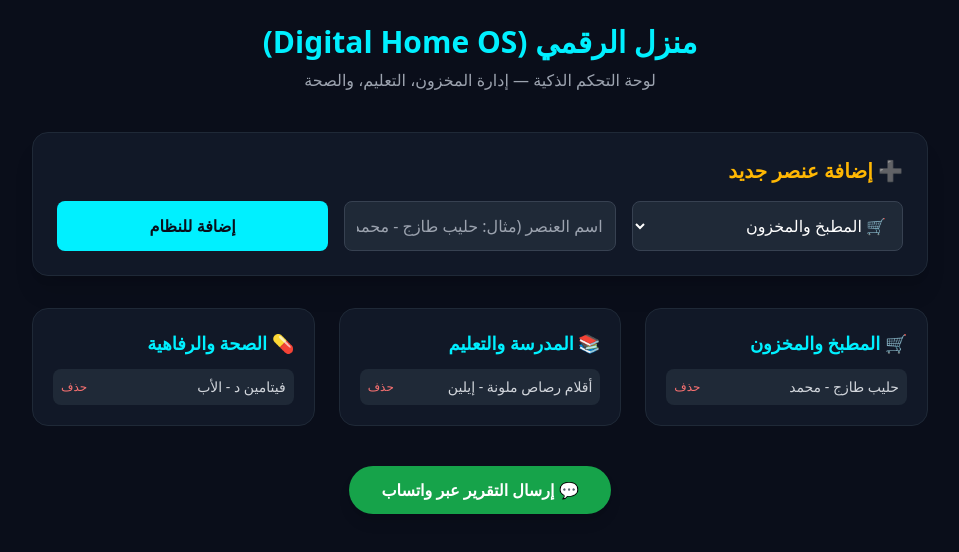
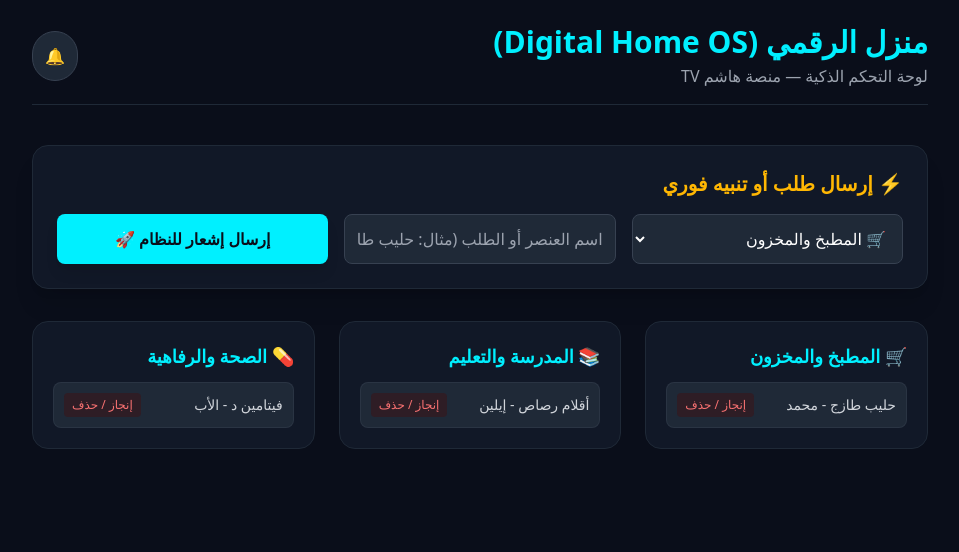
Before and after one commit to hashmmohmed466-wq/digital-home-os, a plain HTML site: page index.html in a window 1280 px wide. Shown: the whole page, without its empty margins (160-1119 px from the left). Drawn offline with nearby package versions, Linux system fonts and the light colour scheme.

Commit message:
Refactor header and notification functionality

```diff
--- a/index.html
+++ b/index.html
@@ -21,33 +21,36 @@
 </head>
 <body class="bg-darkBg text-white font-sans min-h-screen p-6">
     <div class="max-w-4xl mx-auto">
-        <header class="text-center mb-10">
-            <h1 class="text-3xl font-bold text-cyanAccent mb-2">منزل الرقمي (Digital Home OS)</h1>
-            <p class="text-gray-400">لوحة التحكم الذكية — إدارة المخزون، التعليم، والصحة</p>
+        <header class="flex justify-between items-center mb-10 border-b border-gray-800 pb-4">
+            <div>
+                <h1 class="text-3xl font-bold text-cyanAccent mb-1">منزل الرقمي (Digital Home OS)</h1>
+                <p class="text-gray-400">لوحة التحكم الذكية — منصة هاشم TV</p>
+            </div>
+            <!-- زر الإشعارات الحية مع عداد التنبيهات -->
+            <div class="relative">
+                <button onclick="toggleNotifications()" class="bg-gray-800 border border-gray-700 p-3 rounded-full hover:bg-gray-700 transition relative">
+                    🔔
+                    <span id="notificationBadge" class="absolute -top-1 -right-1 bg-red-500 text-white text-xs font-bold w-5 h-5 rounded-full flex items-center justify-center hidden">0</span>
+                </button>
+            </div>
         </header>
 
-        <!-- صندوق الإشعارات الفورية -->
-        <div id="notificationBanner" class="hidden bg-cyanAccent text-darkBg px-4 py-3 rounded-xl font-bold mb-6 flex justify-between items-center shadow-lg transition-all duration-300">
-            <span id="notificationText">🔔 تنبيه: تم إضافة عناصر جديدة تتطلب مراجعتك!</span>
-            <button onclick="dismissNotification()" class="text-darkBg font-extrabold text-sm bg-white bg-opacity-50 px-2 py-1 rounded hover:bg-opacity-80">تجاهل</button>
-        </div>
-
-        <!-- لوحة الإدخال السريع -->
+        <!-- لوحة الإدخال السريع مع الإرسال الفوري -->
         <div class="bg-gray-900 border border-gray-800 p-6 rounded-2xl shadow-xl mb-8">
-            <h2 class="text-xl font-semibold text-goldAccent mb-4">➕ إضافة عنصر جديد</h2>
+            <h2 class="text-xl font-semibold text-goldAccent mb-4">⚡ إرسال طلب أو تنبيه فوري</h2>
             <form id="itemForm" class="grid grid-cols-1 md:grid-cols-3 gap-4">
                 <select id="itemCategory" class="bg-gray-800 border border-gray-700 rounded-lg p-3 text-white focus:border-cyanAccent outline-none">
                     <option value="المطبخ والمخزون">🛒 المطبخ والمخزون</option>
                     <option value="المدرسة والتعليم">📚 المدرسة والتعليم</option>
                     <option value="الصحة والرفاهية">💊 الصحة والرفاهية</option>
                 </select>
-                <input type="text" id="itemName" placeholder="اسم العنصر (مثال: حليب طازج - محمد)" required class="bg-gray-800 border border-gray-700 rounded-lg p-3 text-white focus:border-cyanAccent outline-none">
-                <button type="submit" class="bg-cyanAccent text-darkBg font-bold py-3 px-6 rounded-lg hover:bg-opacity-90 transition">إضافة للنظام</button>
+                <input type="text" id="itemName" placeholder="اسم العنصر أو الطلب (مثال: حليب طازج)" required class="bg-gray-800 border border-gray-700 rounded-lg p-3 text-white focus:border-cyanAccent outline-none">
+                <button type="submit" class="bg-cyanAccent text-darkBg font-bold py-3 px-6 rounded-lg hover:bg-opacity-90 transition shadow-lg">إرسال إشعار للنظام 🚀</button>
             </form>
         </div>
 
         <!-- الأقسام الرئيسية -->
-        <div class="grid grid-cols-1 md:grid-cols-3 gap-6" id="dashboardContainer">
+        <div class="grid grid-cols-1 md:grid-cols-3 gap-6">
             <!-- قسم المطبخ -->
             <div class="bg-gray-900 border border-gray-800 p-5 rounded-2xl">
                 <h3 class="text-lg font-bold text-cyanAccent mb-3">🛒 المطبخ والمخزون</h3>
@@ -64,23 +67,28 @@
                 <ul id="list_health" class="space-y-2 text-gray-300 text-sm"></ul>
             </div>
         </div>
-
-        <!-- زر تواصل واتساب السريع -->
-        <div class="mt-10 text-center">
-            <a href="https://wa.me/249998040864?text=مرحباً%20منصة%20هاشم%20TV،%20تم%20تحديث%20قوائم%20المنزل%20الرقمي" target="_blank" class="inline-block bg-green-600 text-white font-bold py-3 px-8 rounded-full shadow-lg hover:bg-green-500 transition">
-                💬 إرسال التقرير عبر واتساب
-            </a>
-        </div>
     </div>
 
     <script>
         const form = document.getElementById('itemForm');
-        const notificationBanner = document.getElementById('notificationBanner');
+        const badge = document.getElementById('notificationBadge');
+
         let items = JSON.parse(localStorage.getItem('home_os_items')) || [
             {category: 'المطبخ والمخزون', name: 'حليب طازج - محمد'},
-            {category: 'المدرسة والتعليم', name: 'أقلام رصاص ملونة - إيلين'},
+            {category: 'المدرسة والتعليم', name: 'أقلام رصاص - إيلين'},
             {category: 'الصحة والرفاهية', name: 'فيتامين د - الأب'}
         ];
+
+        let unreadCount = parseInt(localStorage.getItem('home_os_unread')) || 0;
+
+        function updateBadge() {
+            if (unreadCount > 0) {
+                badge.textContent = unreadCount;
+                badge.classList.remove('hidden');
+            } else {
+                badge.classList.add('hidden');
+            }
+        }
 
         function renderItems() {
             document.getElementById('list_kitchen').innerHTML = '';
@@ -89,31 +97,42 @@
 
             items.forEach((item, index) => {
                 const li = document.createElement('li');
-                li.className = 'flex justify-between items-center bg-gray-800 p-2 rounded-lg';
-                li.innerHTML = `<span>${item.name}</span> <button onclick="removeItem(${index})" class="text-red-400 hover:text-red-300 text-xs">حذف</button>`;
+                li.className = 'flex justify-between items-center bg-gray-800 p-2.5 rounded-lg border border-gray-700/50';
+                li.innerHTML = `<span>${item.name}</span> <button onclick="removeItem(${index})" class="text-red-400 hover:text-red-300 text-xs bg-red-950/40 px-2 py-1 rounded">إنجاز / حذف</button>`;
 
                 if(item.category === 'المطبخ والمخزون') document.getElementById('list_kitchen').appendChild(li);
                 if(item.category === 'المدرسة والتعليم') document.getElementById('list_school').appendChild(li);
                 if(item.category === 'الصحة والرفاهية') document.getElementById('list_health').appendChild(li);
             });
             localStorage.setItem('home_os_items', JSON.stringify(items));
+            updateBadge();
         }
 
         form.addEventListener('submit', (e) => {
             e.preventDefault();
             const category = document.getElementById('itemCategory').value;
             const name = document.getElementById('itemName').value;
+
             items.push({category, name});
             document.getElementById('itemName').value = '';
 
-            // إظهار تنبيه الإشعار عند الإضافة
-            notificationBanner.classList.remove('hidden');
+            // زيادة عداد الإشعارات الفورية
+            unreadCount++;
+            localStorage.setItem('home_os_unread', unreadCount);
 
             renderItems();
+            alert('✅ تم إرسال الإشعار والطلب بنجاح إلى لوحة التحكم!');
         });
 
-        function dismissNotification() {
-            notificationBanner.classList.add('hidden');
+        function toggleNotifications() {
+            if (unreadCount > 0) {
+                alert(`لديك ${unreadCount} تنبيهات جديدة تمت إضافتها لقوائم المنزل.`);
+                unreadCount = 0;
+                localStorage.setItem('home_os_unread', unreadCount);
+                updateBadge();
+            } else {
+                alert('لا توجد إشعارات جديدة في الوقت الحالي.');
+            }
         }
 
         function removeItem(index) {
```
